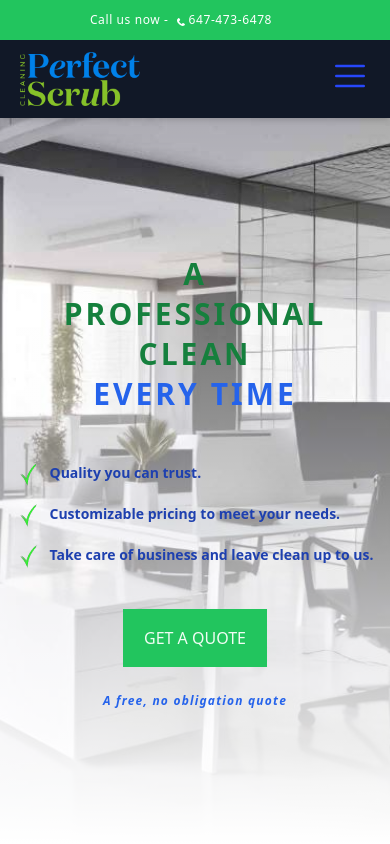
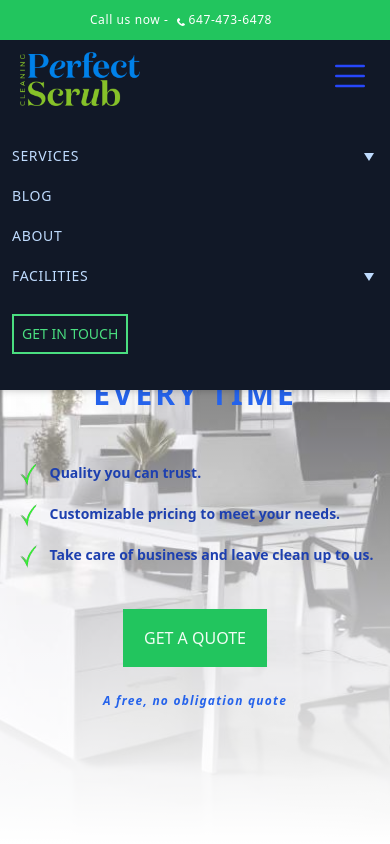
Before and after one commit to perfectscrub/perfect-scrub, a Next.js app: page / in a window 390 px wide. Both pictures are taken after a click on the button "menu button". Shown: the top 844 px of the page. Built offline with nearby package versions, Linux system fonts and the light colour scheme.

Commit message:
added toggle functionality to nav button, chevrons

```diff
--- a/components/navbar/Navbar.jsx
+++ b/components/navbar/Navbar.jsx
@@ -1,8 +1,21 @@
+import { useState } from "react";
+
 import Image from "next/image";
 import Link from "next/link";
 import { services } from "@/data";
 
 const Navbar = () => {
+  const [toggleNav, setToggleNav] = useState(false);
+  const [toggleChevron1, setToggleChevron1] = useState(false);
+  const [toggleChevron2, setToggleChevron2] = useState(false);
+
+  const handleNavMenuClick = (option) => {
+    if (option === "nav") setToggleNav((prevState) => !prevState);
+    else if (option === "chevron1")
+      setToggleChevron1((prevState) => !prevState);
+    else setToggleChevron2((prevState) => !prevState);
+  };
+
   return (
     <header
       role="banner"
@@ -41,13 +54,20 @@ const Navbar = () => {
           </Link>
         </div>
         <div className="inline-block h-8 mt-3 mb-2 mr-5 lg:hidden">
-          <button id="nav_toggle" title="menu button" className="h-full w-full">
-            <Image width={40} height={40} src={"/hamburger.svg"} alt=""/>
+          <button
+            id="nav_toggle"
+            title="menu button"
+            className="h-full w-full"
+            onClick={() => handleNavMenuClick("nav")}
+          >
+            <Image width={40} height={40} src={"/hamburger.svg"} alt="" />
           </button>
         </div>
         <div
           id="nav_content"
-          className="w-full hidden py-8 mr-3 lg:flex lg:w-auto lg:py-0 lg:items-center"
+          className={`${
+            toggleNav ? "" : "hidden"
+          } w-full py-8 mr-3 lg:flex lg:w-auto lg:py-0 lg:items-center`}
         >
           <ul className="flex flex-col ml-auto tracking-wider font-medium text-sm text-blue-200 lg:flex-row">
             <li className="dropdown pb-5 ml-3 lg:py-8 lg:px-6">
@@ -55,18 +75,23 @@ const Navbar = () => {
                 <Link className="hover:text-green-300" href="/services">
                   SERVICES
                 </Link>
-                <span id="chevron1" className="w-1/3 mt-1 flex justify-end">
+                <span
+                  id="chevron1"
+                  className="w-1/3 mt-1 flex justify-end"
+                  onClick={() => handleNavMenuClick("chevron1")}
+                >
                   <svg width="14" height="10" fill="#bfdbfe">
                     <polygon points="0,0 10,0 5,8" />
                   </svg>
                 </span>
               </span>
-              <ul id="dropdown1" className="dropdown-content hidden">
+              <ul
+                id="dropdown1"
+                className={`dropdown-content ${toggleChevron1 ? "" : "hidden"}`}
+              >
                 {services.map(({ title, href }, i) => (
                   <li key={i} className="dropdown-content-list-item">
-                    <Link href={href}>
-                      {title}
-                    </Link>
+                    <Link href={href}>{title}</Link>
                   </li>
                 ))}
               </ul>
@@ -88,13 +113,20 @@ const Navbar = () => {
                 <Link className="hover:text-green-300" href="/facilities">
                   FACILITIES
                 </Link>
-                <span id="chevron2" className="w-1/3 mt-1 flex justify-end">
+                <span
+                  id="chevron2"
+                  className="w-1/3 mt-1 flex justify-end"
+                  onClick={() => handleNavMenuClick("chevron2")}
+                >
                   <svg width="14" height="10" fill="#bfdbfe">
                     <polygon points="0,0 10,0 5,8" />
                   </svg>
                 </span>
               </span>
-              <ul id="dropdown2" className="dropdown-content hidden">
+              <ul
+                id="dropdown2"
+                className={`dropdown-content ${toggleChevron2 ? "" : "hidden"}`}
+              >
                 <li className="dropdown-content-list-item">
                   <Link href="/facilities/office-buildings-cleaning">
                     Office buildings
@@ -116,7 +148,7 @@ const Navbar = () => {
                   </Link>
                 </li>
                 <li className="dropdown-content-list-item">
-                  <Link href="/facilities/medical-office-cleaning">
+                  <Link href="/facilities/medical-offices-cleaning">
                     Medical Offices and clinics
                   </Link>
                 </li>
```
